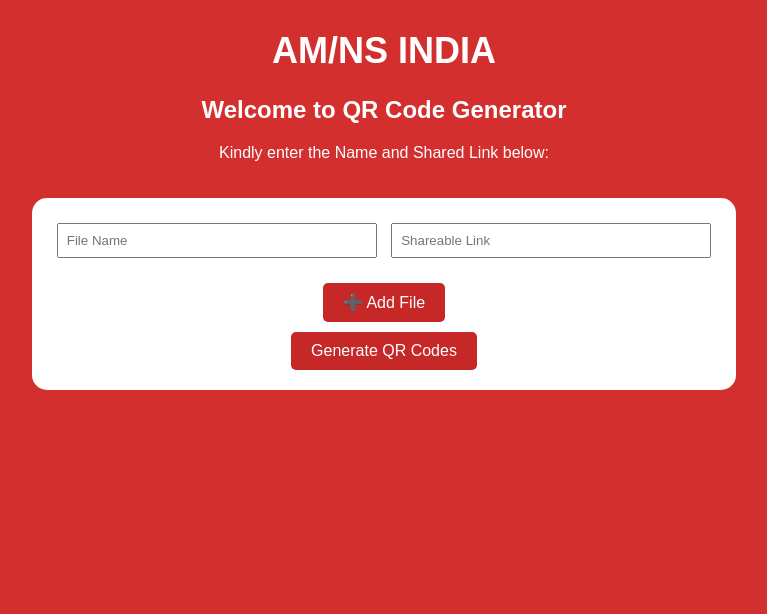
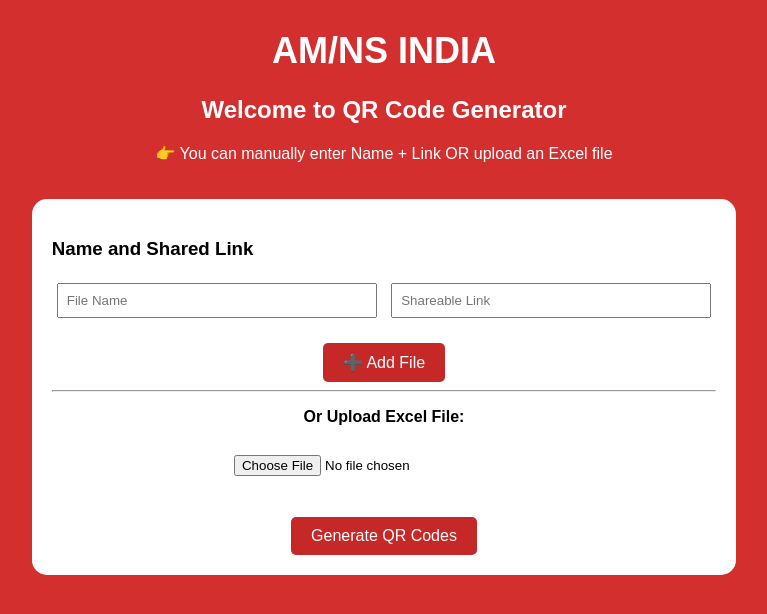
Before and after one commit to TOMENDRAKUMARSAHU/QR-code-generator, a Python web app: template templates/index.html in a window 1280 px wide. Shown: the top 614 px of the page, without its empty margins (256-1023 px from the left). Run offline with Jinja, Linux system fonts and the light colour scheme; the template is opened without the code that fills it, so the values that code supplies are empty.

Commit message:
Update index.html

```diff
--- a/templates/index.html
+++ b/templates/index.html
@@ -2,7 +2,7 @@
 <!DOCTYPE html>
 <html>
 <head>
-  <title>AM/NS QR Code Generator</title>
+  <title>AM/NS INDIA - QR Code Generator</title>
   <style>
     body {
       background-color: #d32f2f;
@@ -11,8 +11,8 @@
       text-align: center;
     }
     h1 {
+      font-size: 36px;
       margin-top: 30px;
-      font-size: 36px;
       font-weight: bold;
     }
     form {
@@ -26,7 +26,7 @@
     .field-group {
       margin-bottom: 10px;
     }
-    input[type="text"] {
+    input[type="text"], input[type="file"] {
       padding: 8px;
       margin: 5px;
       width: 300px;
@@ -49,16 +49,21 @@
 <body>
   <h1>AM/NS INDIA</h1>
   <h2>Welcome to QR Code Generator</h2>
-  <p>Kindly enter the Name and Shared Link below:</p>
+  <p>👉 You can manually enter Name + Link OR upload an Excel file</p>
 
-  <form method="POST" action="/generate">
+  <form method="POST" action="/generate" enctype="multipart/form-data">
     <div id="fileInputs">
+      <h3>Name and Shared Link</h3>
       <div class="field-group">
-        <input type="text" name="name[]" placeholder="File Name" required>
-        <input type="text" name="link[]" placeholder="Shareable Link" required>
+        <input type="text" name="name[]" placeholder="File Name">
+        <input type="text" name="link[]" placeholder="Shareable Link">
       </div>
     </div>
-    <button type="button" onclick="addFields()">➕ Add File</button><br>
+
+    <button type="button" onclick="addFields()">➕ Add File</button>
+    <hr>
+    <p><strong>Or Upload Excel File:</strong></p>
+    <input type="file" name="excel_file" accept=".xlsx"><br><br>
     <button type="submit">Generate QR Codes</button>
   </form>
 
@@ -69,8 +74,8 @@
       const div = document.createElement('div');
       div.className = 'field-group';
       div.innerHTML = `
-        <input type="text" name="name[]" placeholder="File Name" required>
-        <input type="text" name="link[]" placeholder="Shareable Link" required>
+        <input type="text" name="name[]" placeholder="File Name">
+        <input type="text" name="link[]" placeholder="Shareable Link">
       `;
       document.getElementById('fileInputs').appendChild(div);
       count++;
```
